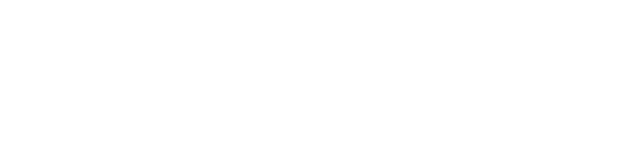
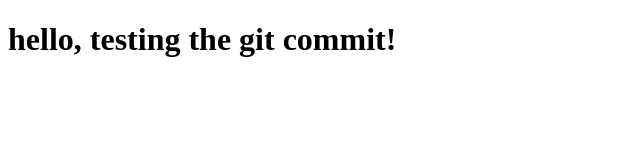
Before and after one commit to AshleyAM/THSite, a plain HTML site: page thsite.html in a window 1280 px wide. Shown: the whole page, without its empty margins (0-640 px from the left). Drawn offline with Linux system fonts and the light colour scheme.

Commit message:
added a test header

```diff
--- a/thsite.html
+++ b/thsite.html
@@ -5,6 +5,6 @@
 	</head>
 
 	<body>
-
+		<h1>hello, testing the git commit!</h1>
 	</body>
 </html>
```
